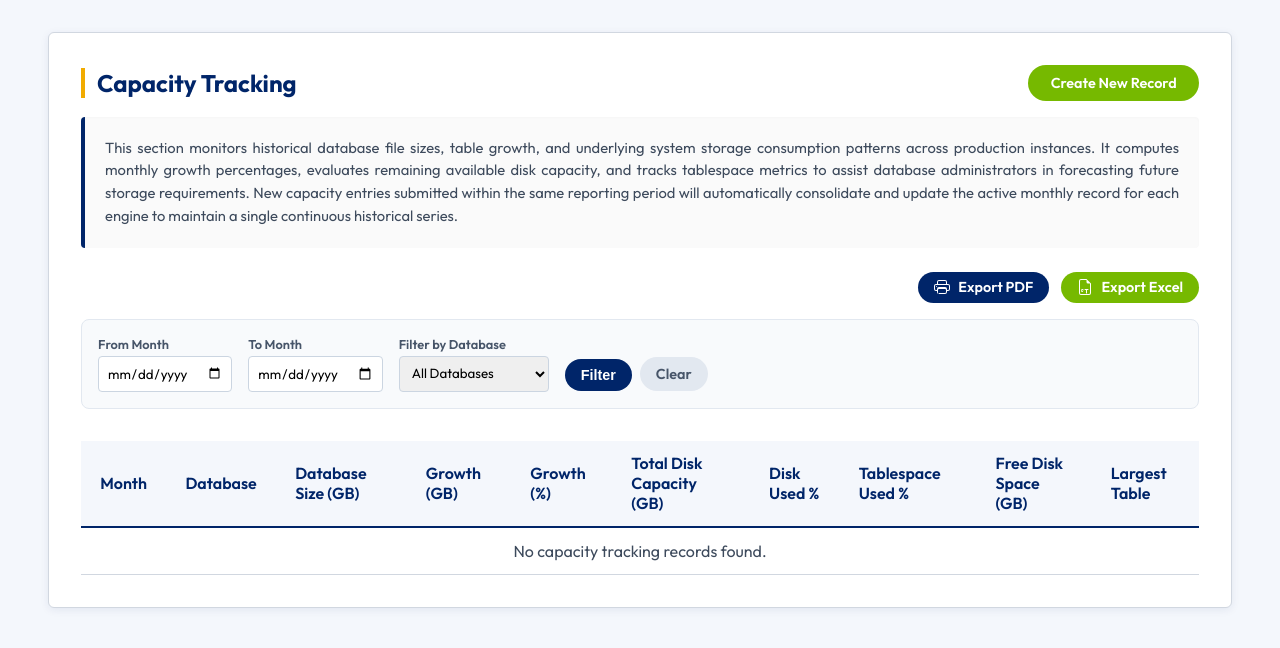
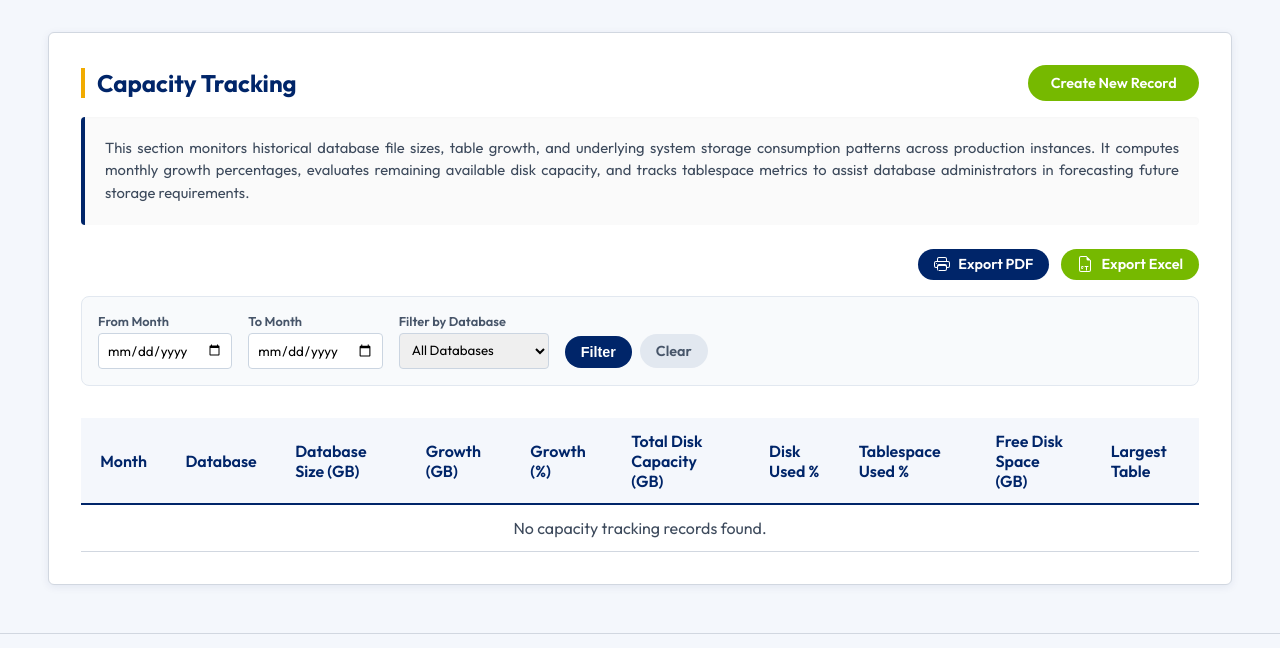
Before and after one commit to AKamahunde/DBA_Uptime_tracker, a Django app: page /capacity/ in a window 1280 px wide. Shown: the part 141-789 px from the top of the page. Run offline with Django 5.2, Linux system fonts and the light colour scheme; the visitor is signed in with stand-in values (Sample User, id 1); data that the repository does not hold is empty.

Commit message:
style: remove consolidation sentence from capacity description block (v5.45)

```diff
--- a/backend/api/templates/capacity/list.html
+++ b/backend/api/templates/capacity/list.html
@@ -14,7 +14,7 @@
     <!-- Capacity Planning Description Section -->
     <div style="margin-bottom: 1.5rem; background-color: #fafafa; border-left: 4px solid var(--primary-navy); padding: 1.25rem; border-radius: 4px; box-shadow: inset 0 1px 3px rgba(0,0,0,0.02);">
         <p style="margin: 0; color: var(--text-dark); font-size: 0.92rem; line-height: 1.55; text-align: justify;">
-            This section monitors historical database file sizes, table growth, and underlying system storage consumption patterns across production instances. It computes monthly growth percentages, evaluates remaining available disk capacity, and tracks tablespace metrics to assist database administrators in forecasting future storage requirements. New capacity entries submitted within the same reporting period will automatically consolidate and update the active monthly record for each engine to maintain a single continuous historical series.
+            This section monitors historical database file sizes, table growth, and underlying system storage consumption patterns across production instances. It computes monthly growth percentages, evaluates remaining available disk capacity, and tracks tablespace metrics to assist database administrators in forecasting future storage requirements.
         </p>
     </div>
 
```
